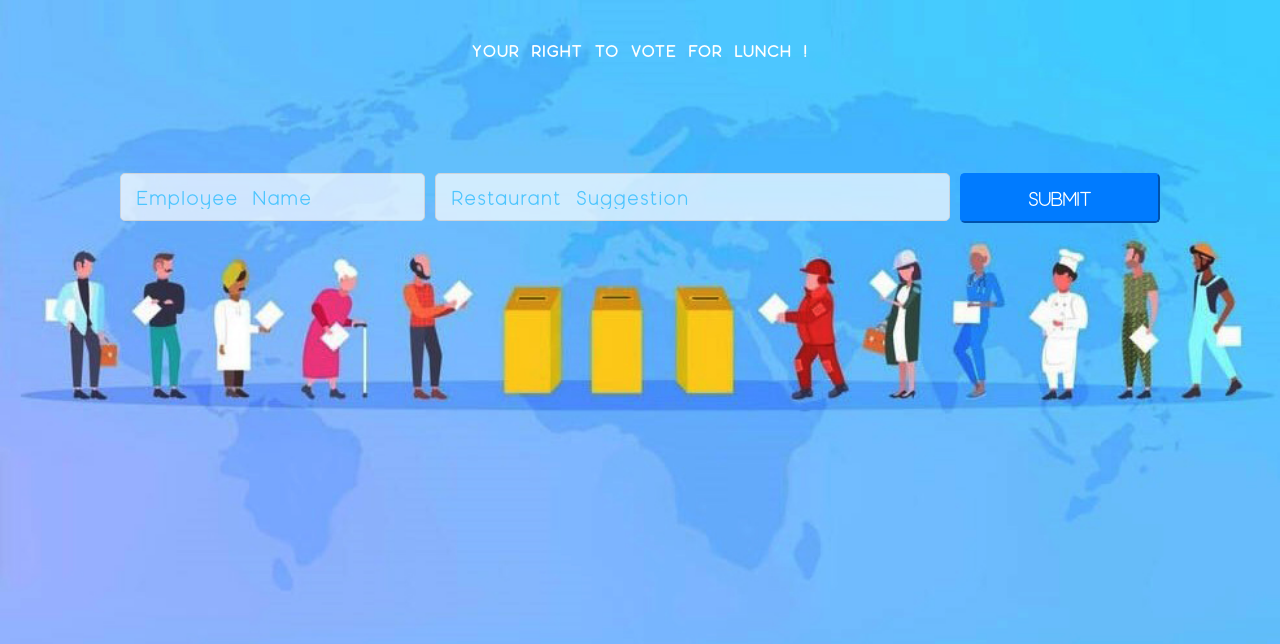
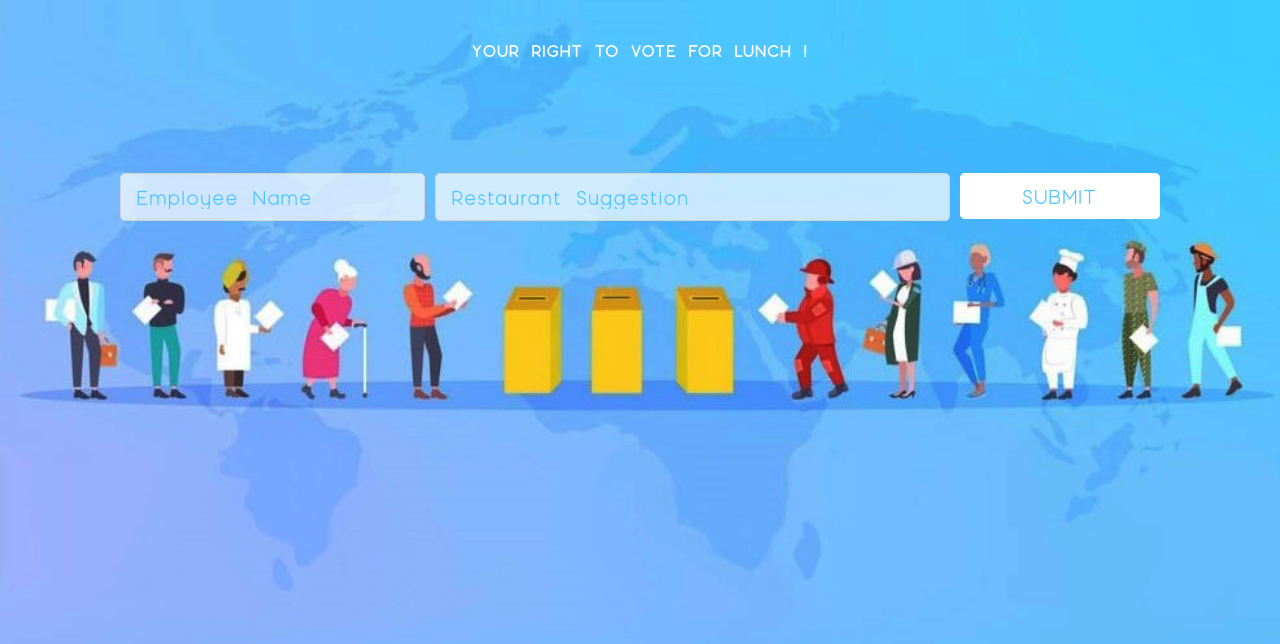
Before and after one commit to hugo905/project-kha, a plain HTML site: page index.html in a window 1280 px wide. Both pictures are taken after a click on the button "SUGGEST!". Shown: the part 156-800 px from the top of the page. Drawn offline with nearby package versions, Linux system fonts and the light colour scheme; no server answers.

Commit message:
update buttons

```diff
--- a/assets/css/style.css
+++ b/assets/css/style.css
@@ -68,6 +68,12 @@ h1 {
     color: #4DC5FE;
 }
 
+.btn-lg {
+    background: #4DC5FE;
+    color: #FFFFFF;
+    border: 0;
+    letter-spacing: 2px;
+}
 
 .suggestVote button {
     background: #FFFFFF;
@@ -81,6 +87,13 @@ h1 {
 
 .suggestionForm {
     margin-top: -20px;
+}
+
+#suggestSubmit {
+    background: #FFFFFF;
+    color: #4DC5FE;
+    letter-spacing: 2px;
+    border: 0;
 }
 
 form,
```
